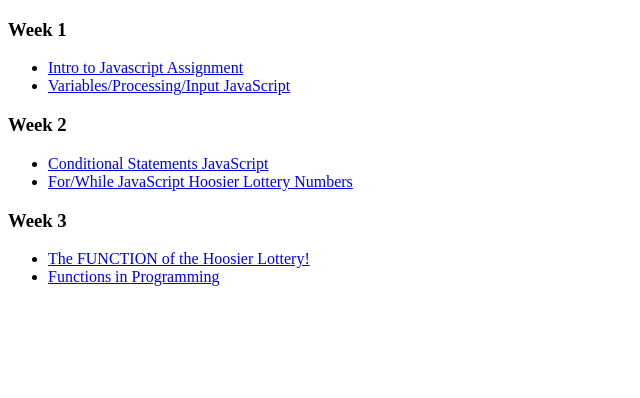
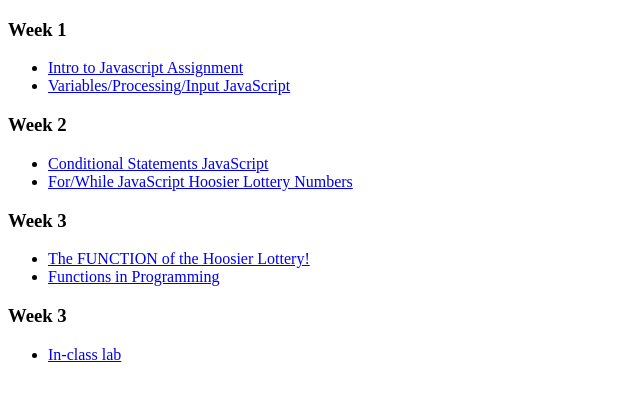
Before and after one commit to zmbrody/cit21500, a plain HTML site: page index.html in a window 1280 px wide. Shown: the whole page, without its empty margins (0-640 px from the left). Drawn offline with Linux system fonts and the light colour scheme.

Commit message:
add links to week 4 assigments

```diff
--- a/index.html
+++ b/index.html
@@ -22,5 +22,9 @@
             <li><a href="week3/lotto_mk2.html">The FUNCTION of the Hoosier Lottery!</a></li>
             <li><a href="week3/home_improvement.html">Functions in Programming</a></li>
         </ul>
+    <h3>Week 3</h3>
+        <ul>
+            <li><a href="week4/inclass_lab.html">In-class lab</a></li>
+        </ul>
 </body>
 </html>
```
